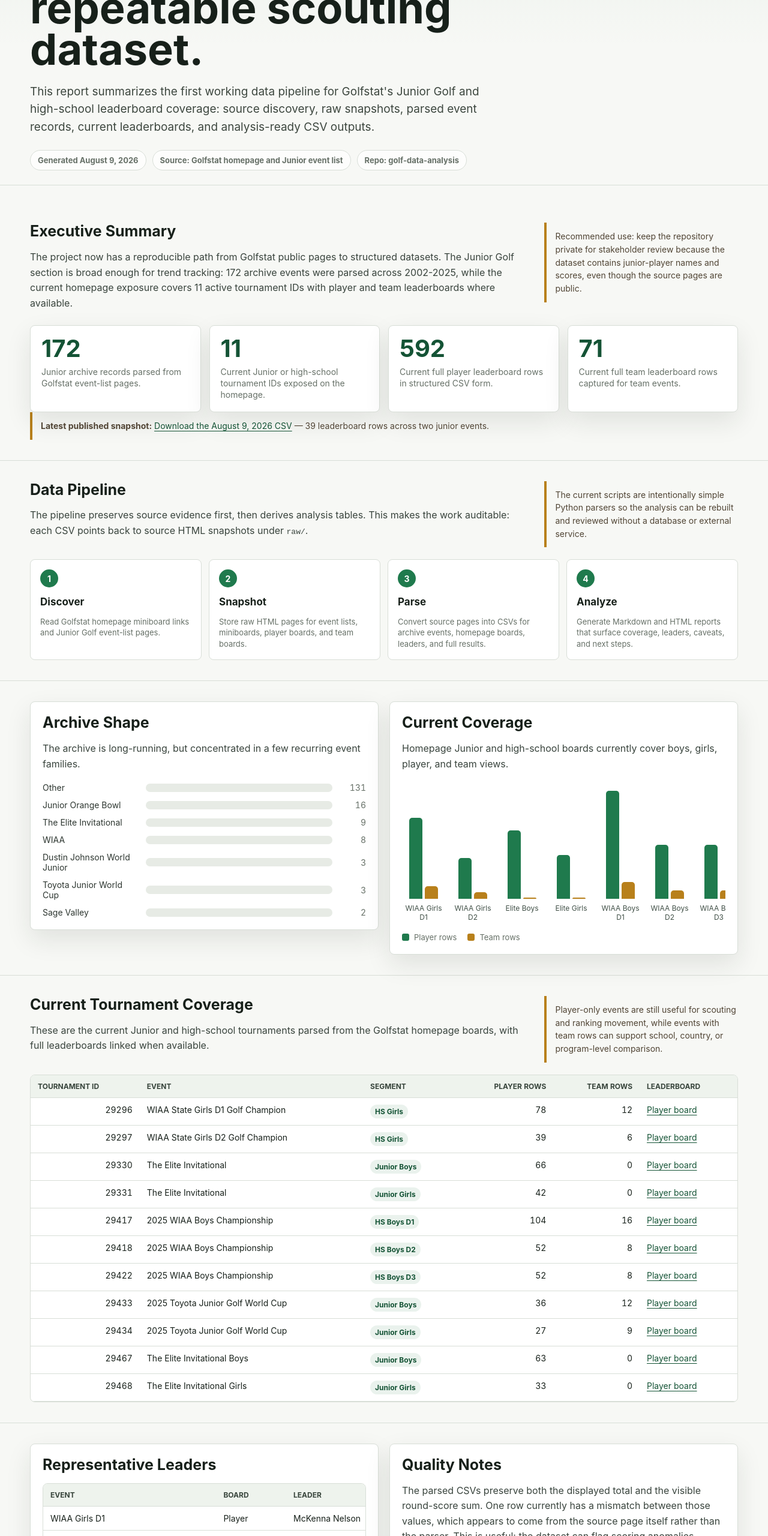
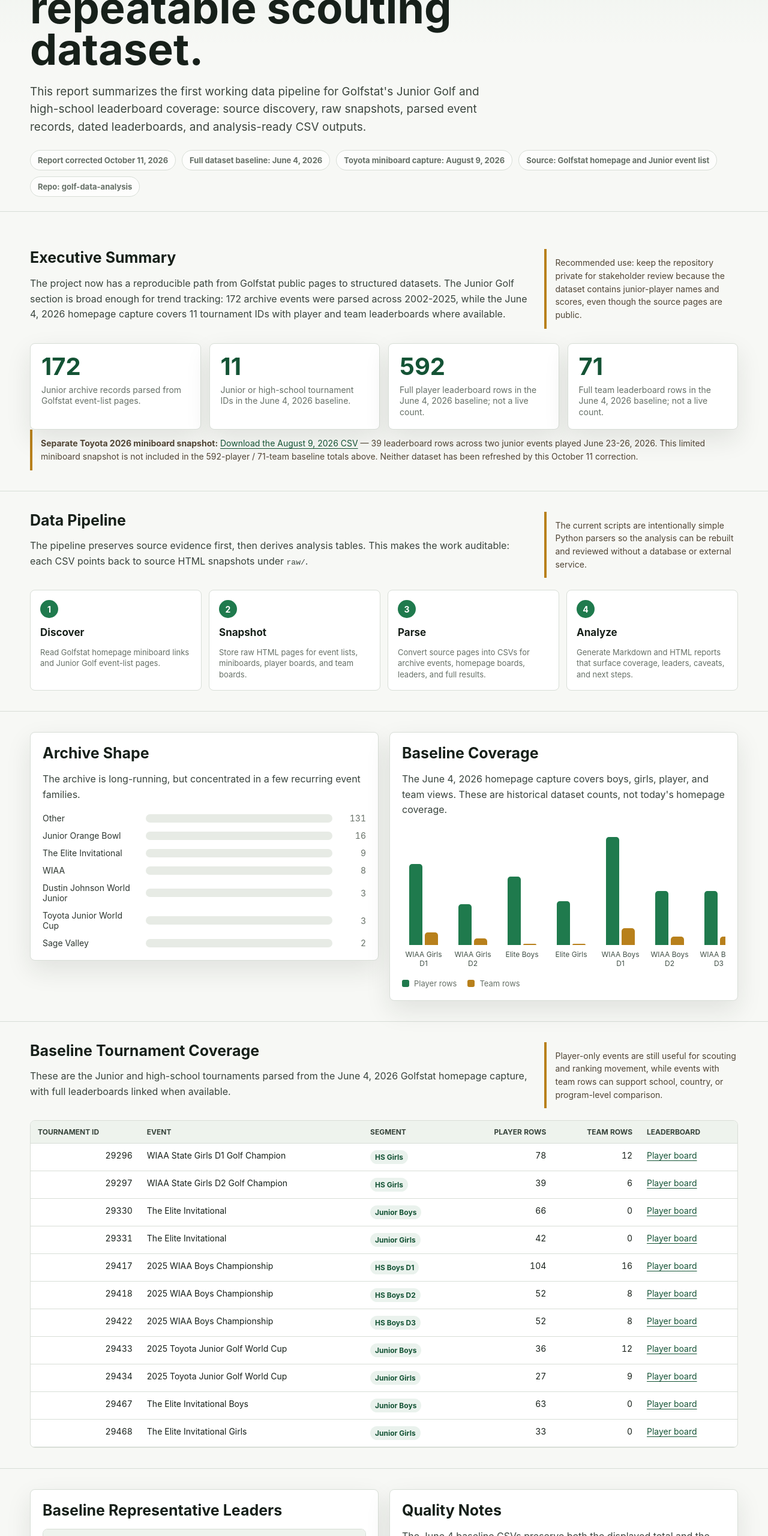
Before and after one commit to yuanxiong-wang/golf-data-analysis, a plain HTML site: page docs/junior-golf-report/index.html in a window 1280 px wide. Shown: the part 240-2800 px from the top of the page at 60% size. Drawn offline with Linux system fonts and the light colour scheme.

Commit message:
Clarify historical baseline and Toyota snapshot dates

```diff
--- a/docs/junior-golf-report/index.html
+++ b/docs/junior-golf-report/index.html
@@ -514,10 +514,12 @@
       <h1>Turning public junior golf results into a repeatable scouting dataset.</h1>
       <p class="lede">
         This report summarizes the first working data pipeline for Golfstat's Junior Golf and high-school leaderboard coverage:
-        source discovery, raw snapshots, parsed event records, current leaderboards, and analysis-ready CSV outputs.
+        source discovery, raw snapshots, parsed event records, dated leaderboards, and analysis-ready CSV outputs.
       </p>
       <ul class="meta" aria-label="Report metadata">
-        <li><time datetime="2026-08-09">Generated August 9, 2026</time></li>
+        <li><time datetime="2026-10-11">Report corrected October 11, 2026</time></li>
+        <li><time datetime="2026-06-04">Full dataset baseline: June 4, 2026</time></li>
+        <li><time datetime="2026-08-09">Toyota miniboard capture: August 9, 2026</time></li>
         <li>Source: Golfstat homepage and Junior event list</li>
         <li>Repo: golf-data-analysis</li>
       </ul>
@@ -533,7 +535,7 @@
             <p>
               The project now has a reproducible path from Golfstat public pages to structured datasets.
               The Junior Golf section is broad enough for trend tracking: 172 archive events were parsed across
-              2002-2025, while the current homepage exposure covers 11 active tournament IDs with player and
+              2002-2025, while the June 4, 2026 homepage capture covers 11 tournament IDs with player and
               team leaderboards where available.
             </p>
           </div>
@@ -550,21 +552,21 @@
           </div>
           <div class="kpi">
             <strong>11</strong>
-            <span>Current Junior or high-school tournament IDs exposed on the homepage.</span>
+            <span>Junior or high-school tournament IDs in the June 4, 2026 baseline.</span>
           </div>
           <div class="kpi">
             <strong>592</strong>
-            <span>Current full player leaderboard rows in structured CSV form.</span>
+            <span>Full player leaderboard rows in the June 4, 2026 baseline; not a live count.</span>
           </div>
           <div class="kpi">
             <strong>71</strong>
-            <span>Current full team leaderboard rows captured for team events.</span>
+            <span>Full team leaderboard rows in the June 4, 2026 baseline; not a live count.</span>
           </div>
         </div>
         <p class="note">
-          <strong>Latest published snapshot:</strong>
+          <strong>Separate Toyota 2026 miniboard snapshot:</strong>
           <a href="data/junior_golf_miniboard_leaders_2026-08-09.csv">Download the August 9, 2026 CSV</a>
-          — 39 leaderboard rows across two junior events.
+          — 39 leaderboard rows across two junior events played June 23-26, 2026. This limited miniboard snapshot is not included in the 592-player / 71-team baseline totals above. Neither dataset has been refreshed by this October 11 correction.
         </p>
       </div>
     </section>
@@ -656,8 +658,8 @@
           </div>
 
           <div class="panel">
-            <h2>Current Coverage</h2>
-            <p>Homepage Junior and high-school boards currently cover boys, girls, player, and team views.</p>
+            <h2>Baseline Coverage</h2>
+            <p>The June 4, 2026 homepage capture covers boys, girls, player, and team views. These are historical dataset counts, not today's homepage coverage.</p>
             <div class="chart-wrap" aria-label="Coverage chart">
               <div class="coverage-chart">
                 <div class="stack">
@@ -719,9 +721,9 @@
       <div class="wrap">
         <div class="section-head">
           <div>
-            <h2>Current Tournament Coverage</h2>
+            <h2>Baseline Tournament Coverage</h2>
             <p>
-              These are the current Junior and high-school tournaments parsed from the Golfstat homepage boards,
+              These are the Junior and high-school tournaments parsed from the June 4, 2026 Golfstat homepage capture,
               with full leaderboards linked when available.
             </p>
           </div>
@@ -842,7 +844,7 @@
       <div class="wrap">
         <div class="grid-2">
           <div class="panel">
-            <h2>Representative Leaders</h2>
+            <h2>Baseline Representative Leaders</h2>
             <div class="table-scroll">
               <table>
                 <thead>
@@ -871,7 +873,7 @@
           <div class="panel">
             <h2>Quality Notes</h2>
             <p>
-              The parsed CSVs preserve both the displayed total and the visible round-score sum. One row currently
+              The June 4 baseline CSVs preserve both the displayed total and the visible round-score sum. One baseline row
               has a mismatch between those values, which appears to come from the source page itself rather than
               the parser. This is useful: the dataset can flag scoring anomalies without silently correcting them.
             </p>
@@ -922,15 +924,15 @@
           </div>
           <div class="kpi">
             <strong>592</strong>
-            <span>Current junior-golf player rows that reveal shareable achievement moments.</span>
+            <span>June 4, 2026 baseline player rows for historical content research, not a current outreach list.</span>
           </div>
           <div class="kpi">
             <strong>325</strong>
-            <span>WIAA high-school player rows, the clearest local team and parent-community wedge.</span>
+            <span>WIAA high-school player rows in the June 4 baseline; verify the latest event edition before outreach.</span>
           </div>
           <div class="kpi">
             <strong>373/219</strong>
-            <span>Boys/girls player split, useful for balanced creator, parent, and team messaging.</span>
+            <span>Boys/girls row split in the June 4 baseline, not unique-athlete counts.</span>
           </div>
         </div>
 
@@ -1004,8 +1006,8 @@
             <h2>WIAA Social Sprint</h2>
             <p>
               The first viral test should stay narrow: WIAA high-school golf. It has the densest signal in this
-              dataset, with 325 player rows, 50 team rows, 5 events, and 109 school or affiliation signals.
-              The campaign turns leaderboard moments into GKZiD card starts.
+              June 4, 2026 baseline, with 325 player rows, 50 team rows, 5 events, and 109 school or affiliation signals.
+              Verify current event editions before outreach. The campaign turns leaderboard moments into GKZiD card starts.
             </p>
           </div>
           <p class="note">
@@ -1123,7 +1125,7 @@
         <div class="recommendations">
           <div class="rec">
             <h3>Weekly refresh</h3>
-            <p>Run the scraper weekly and turn new leaderboard moments into timely GKZID card prompts and social posts.</p>
+            <p>Review Golfstat weekly for new junior-event evidence and draft dated report updates for approval. The GitHub-to-FlareMo handoff alone does not refresh these datasets.</p>
           </div>
           <div class="rec">
             <h3>Event wedge</h3>
```
